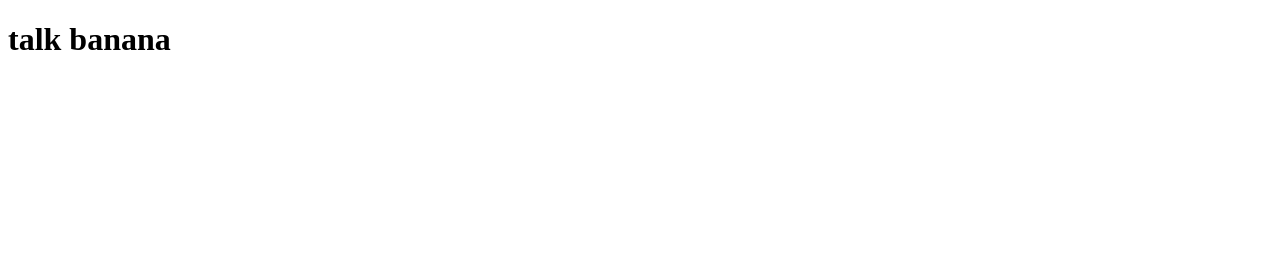
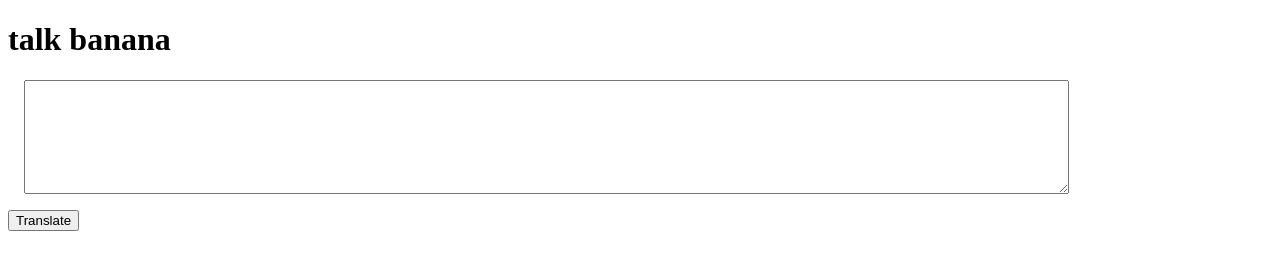
Before and after one commit to sharath-io/neogcamp-banana-speak, a plain HTML site: page index.html in a window 1280 px wide. Drawn offline with Linux system fonts and the light colour scheme.

Commit message:
taking input and console

```diff
--- /dev/null
+++ b/app.js
@@ -0,0 +1,13 @@
+var btnTranslate =document.querySelector("#btn-translate");
+var txtInput = document.querySelector("#txt-input");
+
+console.log(txtInput);
+
+
+function clickEventHandler()
+{
+    console.log("Clicked");
+    console.log("input", txtInput.value);
+}
+
+btnTranslate.addEventListener("click", clickEventHandler);
--- a/index.html
+++ b/index.html
@@ -1,12 +1,30 @@
 <!DOCTYPE html>
 <html lang="en">
+
 <head>
     <meta charset="UTF-8">
     <meta http-equiv="X-UA-Compatible" content="IE=edge">
     <meta name="viewport" content="width=device-width, initial-scale=1.0">
     <title>banana speak</title>
+    <style>
+        textarea {
+            width: 80%;
+            height: 10vh;
+            display: block;
+            margin: 1rem;
+            padding: 1rem;
+        }
+    </style>
 </head>
+
 <body>
     <h1>talk banana</h1>
+    <textarea id="txt-input">
+
+    </textarea>
+    <button id="btn-translate">Translate</button>
+
+    <script src="app.js" rel="text/javascript"></script>
 </body>
+
 </html>
```
